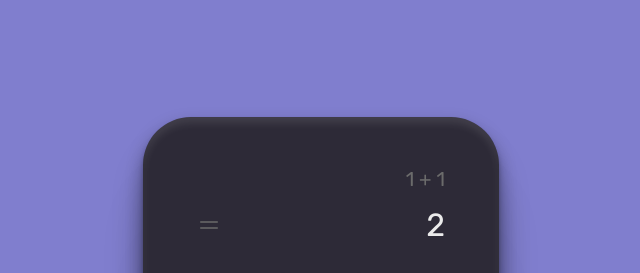
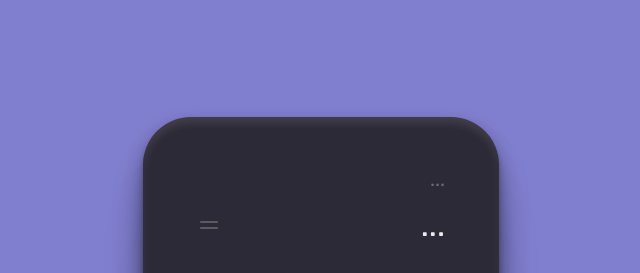
Before and after one commit to eduardamirelly/calculator-boracodar, a React (Vite) app: page / in a window 1280 px wide. Shown: the top 273 px of the page, without its empty margins (319-959 px from the left). Built offline with nearby package versions, Linux system fonts and the light colour scheme.

Commit message:
:art: add result and operations state

```diff
--- a/src/App.tsx
+++ b/src/App.tsx
@@ -1,4 +1,5 @@
 import { Divide, Equals, Minus, Percent, Plus, PlusMinus, X } from 'phosphor-react';
+import { useState } from 'react';
 import { Key, KeyProps } from './components/Key';
 import './global.css';
 
@@ -146,15 +147,22 @@ const keys: KeyProps[] = [
 ]
 
 function App() {
+  const [result, setResult] = useState('...');
+  const [operations, setOperations] = useState('...');
+
+  const handleKeyClick = (keyCode: string) => {
+    console.log(keyCode)
+  }
+
   return (
     <div className="bg-calculator">
       <div className="head-calculator">
-        <div className="head-calculator-operations">1 + 1</div>
+        <div className="head-calculator-operations">{operations}</div>
         <div className="head-calculator-result">
           <span>
             <Equals size={24} color="#6B6B6B" />
           </span>
-          <span className="text-[2rem]">2</span>
+          <span className="text-[2rem]">{result}</span>
         </div>
       </div>
 
@@ -167,6 +175,7 @@ function App() {
             color={key.color}
             children={key.children}
             backgroundColor={key.backgroundColor}
+            onClick={() => handleKeyClick(key.code)}
           />
         ))}
       </div>
--- a/src/components/Key.tsx
+++ b/src/components/Key.tsx
@@ -7,22 +7,25 @@ export interface KeyProps {
   children?: React.ReactNode;
   color?: 'violet' | 'white';
   backgroundColor?: '1' | '2' | '3';
+  onClick?: () => void,
 }
 
 export function Key({
   keyName,
   children,
   color = 'white',
-  backgroundColor = '1'
+  backgroundColor = '1',
+  onClick,
 }: KeyProps) {
   return (
-    <div className={
-      `body-calculator-key
-      ${color == 'violet' ? 'text-violet-500' : 'text-white-500'}
-      ${backgroundColor == '1' ? 'bg-[#2D2A37] hover:bg-[#464452]' :
-        backgroundColor == '2' ? 'bg-violet-600 hover:bg-violet-400' :
-                                 'bg-violet-300 hover:bg-violet-400'}
-    `}>
+    <div
+      onClick={onClick}
+      className={
+        `body-calculator-key
+        ${color == 'violet' ? 'text-violet-500' : 'text-white-500'}
+        ${backgroundColor == '1' ? 'bg-[#2D2A37] hover:bg-[#464452]' :
+          backgroundColor == '2' ? 'bg-violet-600 hover:bg-violet-400' :
+                                  'bg-violet-300 hover:bg-violet-400'}`}>
       {keyName ? keyName : children}
     </div>
   )
```
